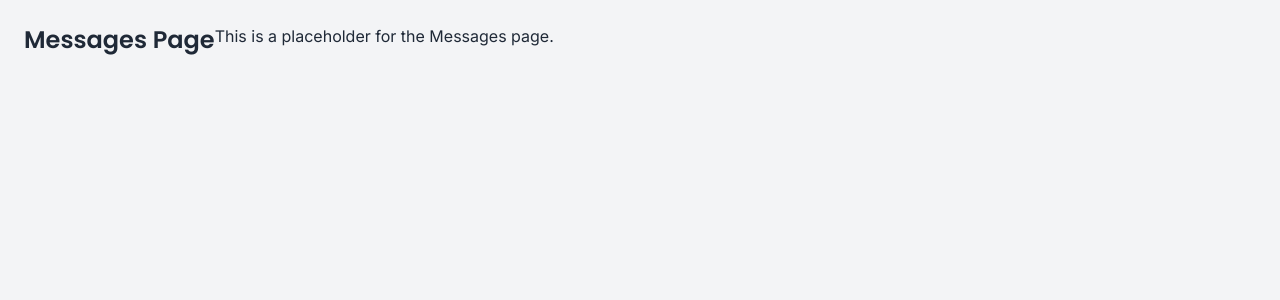
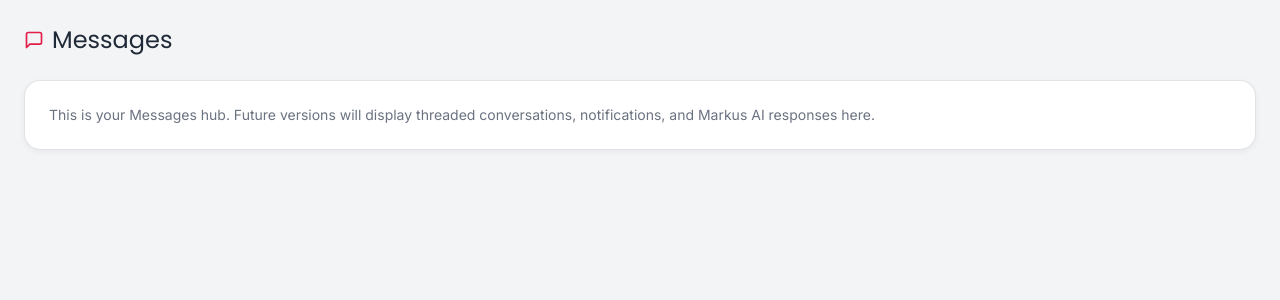
Before and after one commit to canalside12/Victor_MVP, a Next.js app in the folder frontend/: page /messages in a window 1280 px wide. Shown: the top 300 px of the page. Built offline with nearby package versions, Linux system fonts and the light colour scheme.

Commit message:
Fix modal + add Messages and Settings pages

```diff
--- a/frontend/app/messages/page.tsx
+++ b/frontend/app/messages/page.tsx
@@ -1,12 +1,21 @@
 "use client";
-export const dynamic = "force-dynamic";
-export const fetchCache = "force-no-store";
 
-export default function Messages() {
+import { MessageSquare } from "lucide-react";
+
+export default function MessagesPage() {
   return (
-    <div className="flex min-h-screen bg-slate-gray text-graphite p-6">
-      <h1 className="text-2xl heading">Messages Page</h1>
-      <p className="text-sans">This is a placeholder for the Messages page.</p>
+    <div className="p-6 space-y-6">
+      <header className="flex items-center gap-2 mb-4">
+        <MessageSquare className="w-5 h-5 text-victor-red" />
+        <h1 className="text-2xl font-heading">Messages</h1>
+      </header>
+
+      <div className="victor-card text-sm text-cool-gray">
+        <p>
+          This is your Messages hub. Future versions will display threaded
+          conversations, notifications, and Markus AI responses here.
+        </p>
+      </div>
     </div>
   );
 }
--- a/frontend/app/page.tsx
+++ b/frontend/app/page.tsx
@@ -1,26 +1,31 @@
 "use client";
 
+import { useState } from "react";
+import Link from "next/link";
 import { Menu, Home, FolderKanban, MessageSquare, Settings } from "lucide-react";
+import ProjectModal from "@/components/ProjectModal";
 
 export default function Dashboard() {
+  const [isModalOpen, setIsModalOpen] = useState(false);
+
   return (
     <div className="flex min-h-screen bg-slate-gray text-graphite">
       {/* Sidebar */}
       <aside className="hidden md:flex flex-col w-64 bg-white border-r border-gray-200 p-4 space-y-6 shadow-soft">
         <h1 className="text-xl font-heading text-victor-red tracking-tight">Victor</h1>
         <nav className="space-y-3">
-          <a href="#" className="flex items-center gap-2 text-graphite hover:text-victor-red">
+          <Link href="/dashboard" className="flex items-center gap-2 text-graphite hover:text-victor-red">
             <Home className="w-5 h-5" /> Dashboard
-          </a>
-          <a href="#" className="flex items-center gap-2 text-graphite hover:text-victor-red">
+          </Link>
+          <Link href="/projects" className="flex items-center gap-2 text-graphite hover:text-victor-red">
             <FolderKanban className="w-5 h-5" /> Projects
-          </a>
-          <a href="#" className="flex items-center gap-2 text-graphite hover:text-victor-red">
+          </Link>
+          <Link href="/messages" className="flex items-center gap-2 text-graphite hover:text-victor-red">
             <MessageSquare className="w-5 h-5" /> Messages
-          </a>
-          <a href="#" className="flex items-center gap-2 text-graphite hover:text-victor-red">
+          </Link>
+          <Link href="/settings" className="flex items-center gap-2 text-graphite hover:text-victor-red">
             <Settings className="w-5 h-5" /> Settings
-          </a>
+          </Link>
         </nav>
       </aside>
 
@@ -34,14 +39,21 @@ export default function Dashboard() {
       <main className="flex-1 p-6 space-y-6 overflow-y-auto">
         <div className="flex items-center justify-between">
           <h2 className="text-2xl font-heading">My Projects</h2>
-          <button className="victor-button-primary">+ New Project</button>
+          <button
+            className="victor-button-primary"
+            onClick={() => setIsModalOpen(true)}
+          >
+            + New Project
+          </button>
         </div>
 
         {/* Project Cards */}
         <div className="grid gap-6 sm:grid-cols-2 lg:grid-cols-3">
           {[1, 2, 3].map((project) => (
             <div key={project} className="victor-card text-left">
-              <h3 className="text-lg font-semibold text-graphite mb-2">Project {project}</h3>
+              <h3 className="text-lg font-semibold text-graphite mb-2">
+                Project {project}
+              </h3>
               <p className="text-cool-gray text-sm mb-4">
                 Example description for renovation project #{project}.
               </p>
@@ -52,6 +64,9 @@ export default function Dashboard() {
           ))}
         </div>
       </main>
+
+      {/* Modal */}
+      <ProjectModal isOpen={isModalOpen} onClose={() => setIsModalOpen(false)} />
     </div>
   );
 }
--- /dev/null
+++ b/frontend/app/settings/page.tsx
@@ -0,0 +1,21 @@
+"use client";
+
+import { Settings } from "lucide-react";
+
+export default function SettingsPage() {
+  return (
+    <div className="p-6 space-y-6">
+      <header className="flex items-center gap-2 mb-4">
+        <Settings className="w-5 h-5 text-victor-red" />
+        <h1 className="text-2xl font-heading">Settings</h1>
+      </header>
+
+      <div className="victor-card text-sm text-cool-gray">
+        <p>
+          Settings and preferences will go here — such as user profile info,
+          notifications, and project visibility options.
+        </p>
+      </div>
+    </div>
+  );
+}
```
